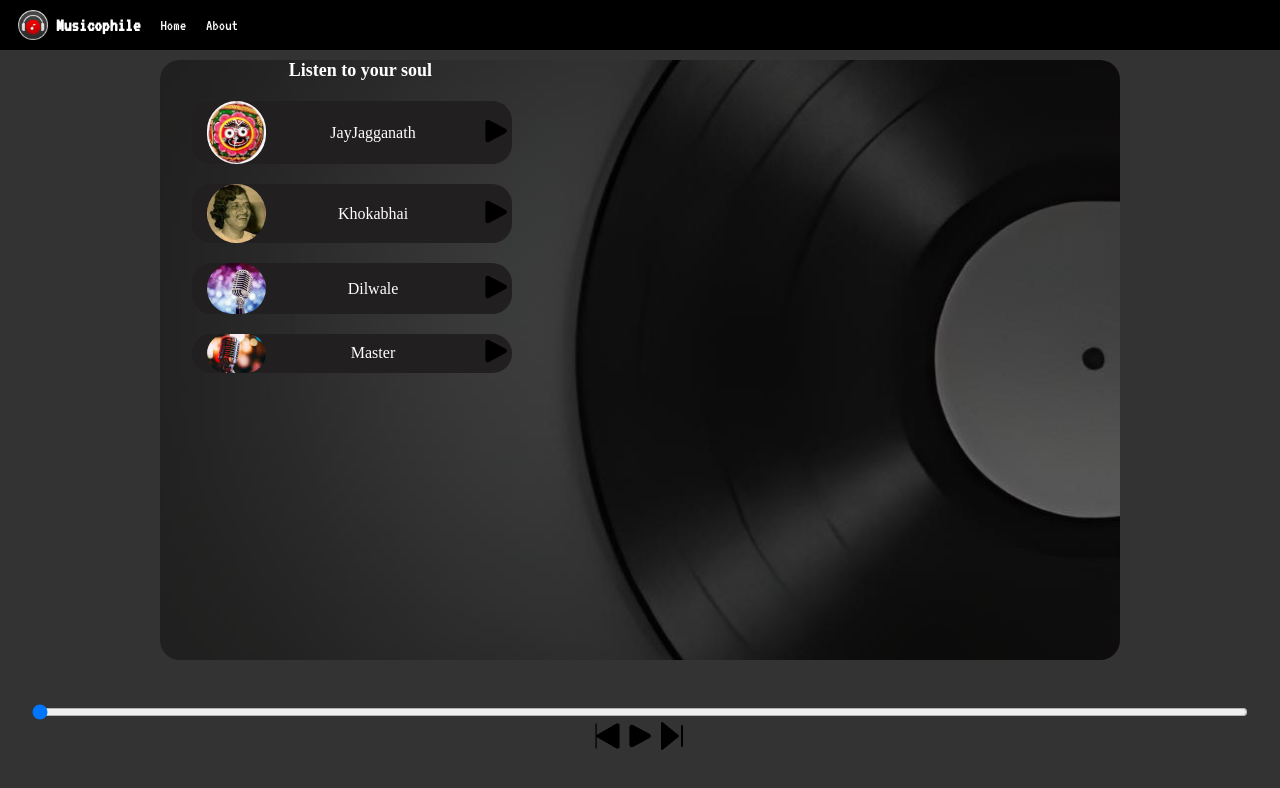
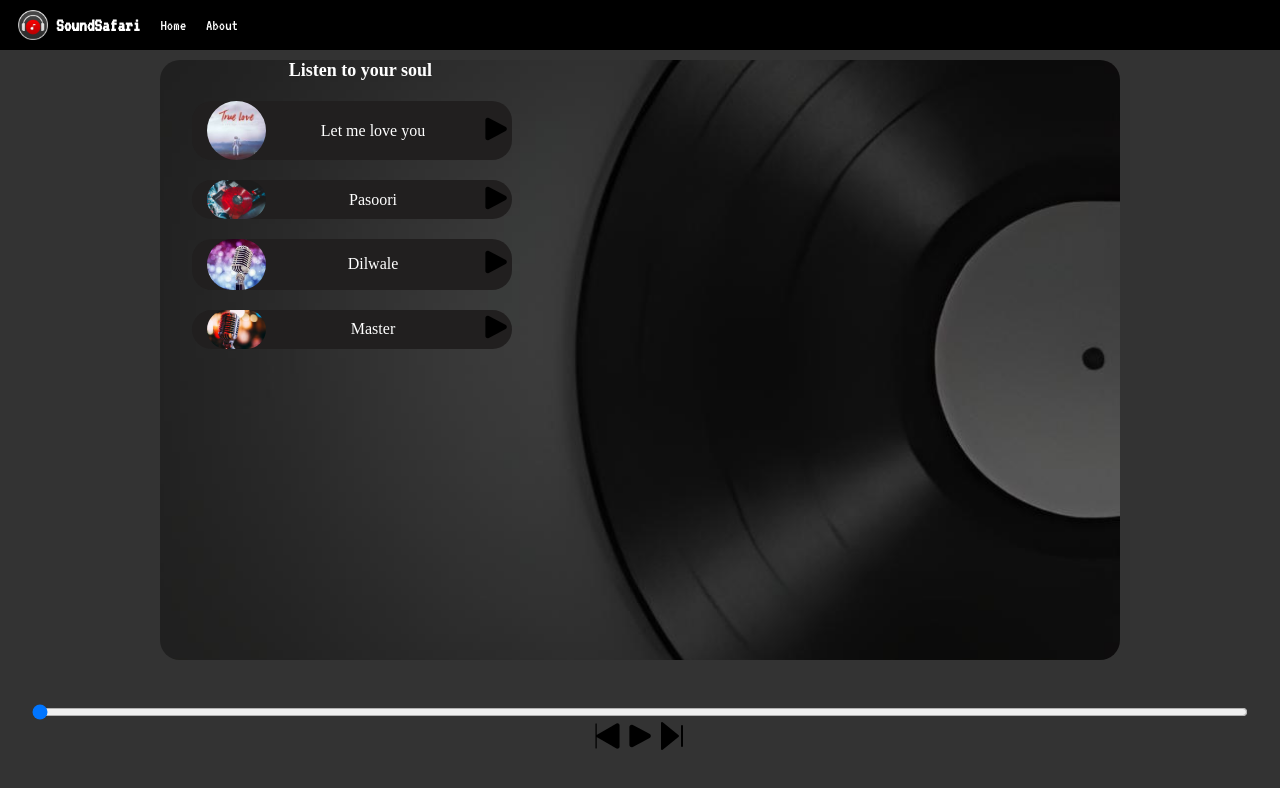
Before and after one commit to Sahoo-Debasmita/Mini-Music-Player, a plain HTML site: page index.html in a window 1280 px wide. Drawn offline with Linux system fonts and the light colour scheme.

Commit message:
Modified some design

```diff
--- a/index.html
+++ b/index.html
@@ -11,8 +11,8 @@
 <body>
     <nav>
         <ul>
-            <li class="logo"><img src="Images_of_music_app/logo.jpeg" alt="music_logo">Musicophile</li>
-            <li>Home</li>
+            <li class="logo"><img src="Images_of_music_app/logo.jpeg" alt="music_logo">SoundSafari</li>
+            <li><a href="index.html">Home</a></li>
             <li>About</li>
         </ul>
     </nav>
@@ -23,12 +23,12 @@
                 <div class="songItem">
                     <img src="" alt="sc" class="image">
                     <span class="timestamp">00:00</span><span><img src="Images_of_music_app/Play.png" alt=""
-                            class="playsong" id="JayJagganath"></span>
+                            class="playsong" id="Let me love you"></span>
                 </div>
                 <div class="songItem">
                     <img src="" alt="sc" class="image">
                     <span class="timestamp">00:00</span><span><img src="Images_of_music_app/Play.png" alt=""
-                            class="playsong" id="Khokabhai"></span>
+                            class="playsong" id="Pasoori"></span>
                 </div>
 
                 <div class="songItem">
@@ -55,7 +55,7 @@
             <i id="nex"><img src="Images_of_music_app/nextb.png" alt=""></i>
         </div>
         <div class="songinfo">
-            <img src="Images_of_music_app/Music_GIF.gif" alt="gify" id="gif" width="30px">
+            <img src="Images_of_music_app/Music_GIF.gif" alt="gify" id="gif" width="20%">
         </div>
     </div>
     <script src="script.js"></script>
--- a/script.js
+++ b/script.js
@@ -1,8 +1,8 @@
 console.log("Welcome to the world of music");
 // All songs information
 let song = [
-    { SongName: "JayJagganath", FilePath: "songs/Jay Jagganath.mp3", Coverimg: "Images_of_music_app/cover5.jpg" },
-    { SongName: "Khokabhai", FilePath: "songs/Khokabhai.mp3", Coverimg: "Images_of_music_app/cover6.jpg" },
+    { SongName: "Let me love you", FilePath: "songs/Let me love you.mp3", Coverimg: "Images_of_music_app/let me love u.jpg" },
+    { SongName: "Pasoori", FilePath: "songs/pasoori.mp3", Coverimg: "Images_of_music_app/cover3.jpg" },
     { SongName: "Dilwale", FilePath: "songs/Dilwale.mp3", Coverimg: "Images_of_music_app/cover7.jpg" },
     { SongName: "Master", FilePath: "songs/Master.mp3", Coverimg: "Images_of_music_app/cover2.jpg" },
 ]
--- a/style.css
+++ b/style.css
@@ -26,6 +26,11 @@ nav ul{
 }
 nav ul li{
     padding: 0 10px;
+    cursor: pointer;
+}
+nav ul li a{
+    color: white;
+    text-decoration: none;
 }
 .logo img{
     width: 30px;
```
Also changed, not shown: Images_of_music_app/cover1.jpg (deleted), Images_of_music_app/cover5.jpg (deleted), Images_of_music_app/cover6.jpg (deleted), Images_of_music_app/let me love u.jpg (added), 4 other files.
